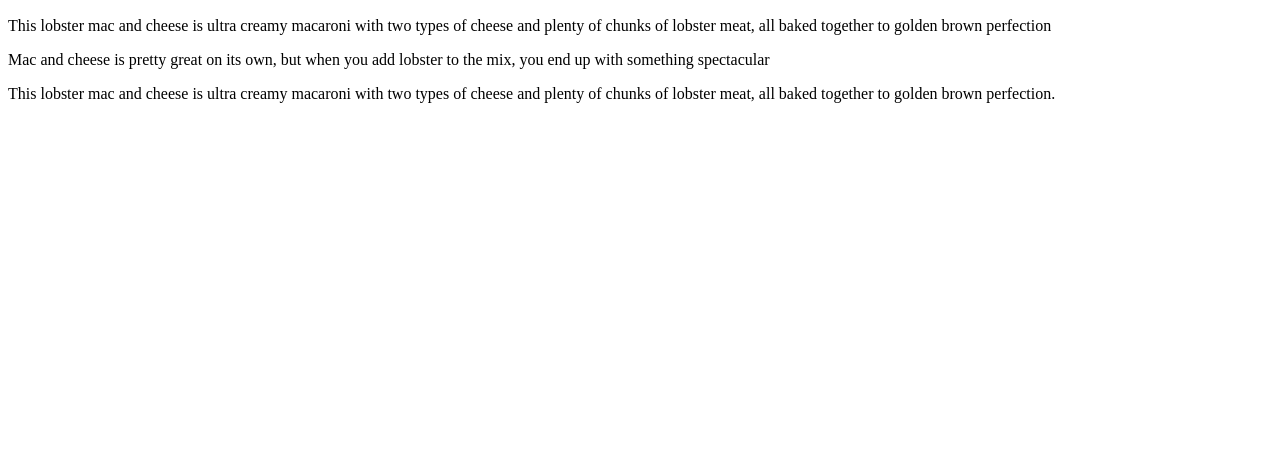
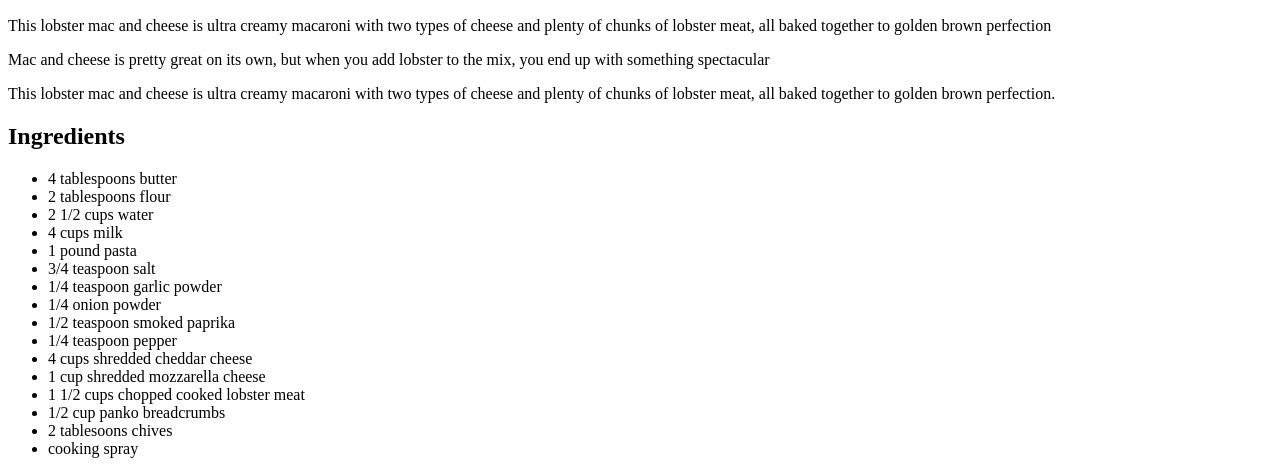
Before and after one commit to vorona25/odin-recipes, a plain HTML site: page recipes/Lobster_MacAndCheese.html in a window 1280 px wide. Shown: the part 434-908 px from the top of the page. Before the commit the page ends 800 px from the top, so only its background shows below. Drawn offline with Linux system fonts and the light colour scheme.

Commit message:
Create unordered list for ingredients for cheesecake and lobster mac&cheese

```diff
--- a/recipes/Lobster_MacAndCheese.html
+++ b/recipes/Lobster_MacAndCheese.html
@@ -17,6 +17,25 @@
         <p>Mac and cheese is pretty great on its own, but when you add lobster to the mix, you end up with something spectacular</p>
         <p>This lobster mac and cheese is ultra creamy macaroni with two types of cheese and plenty of chunks of lobster meat, all baked together to golden brown perfection.</p>
 
+        <h2>Ingredients</h2>
+        <ul>
+            <li>4 tablespoons butter</li>
+            <li>2 tablespoons flour</li>
+            <li>2 1/2 cups water</li>
+            <li>4 cups milk</li>
+            <li>1 pound pasta</li>
+            <li>3/4 teaspoon salt</li>
+            <li>1/4 teaspoon garlic powder</li>
+            <li>1/4 onion powder</li>
+            <li>1/2 teaspoon smoked paprika</li>
+            <li>1/4 teaspoon pepper</li>
+            <li>4 cups shredded cheddar cheese</li>
+            <li>1 cup shredded mozzarella cheese</li>
+            <li>1 1/2 cups chopped cooked lobster meat</li>
+            <li>1/2 cup panko breadcrumbs</li>
+            <li>2 tablesoons chives</li>
+            <li>cooking spray</li>
+        </ul>
 
     </body>
 </html>
```
Also changed, not shown: recipes/cheesecake.html (+15 -1 lines).
